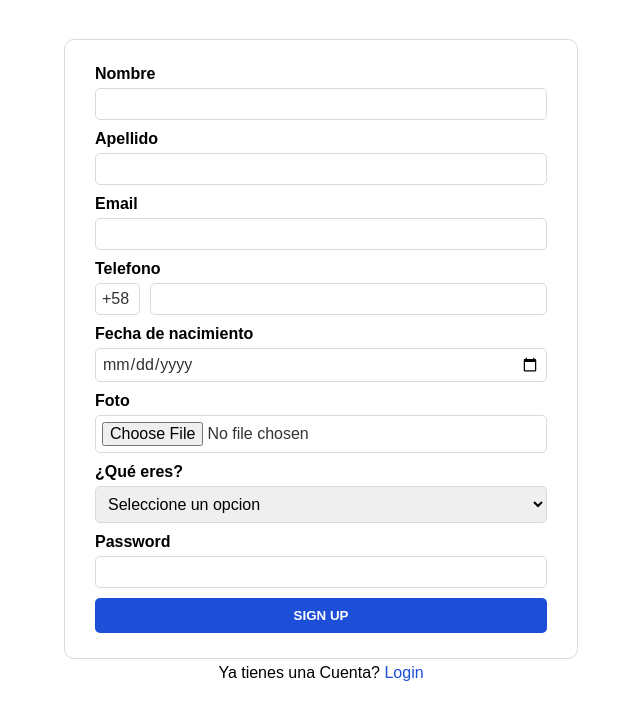
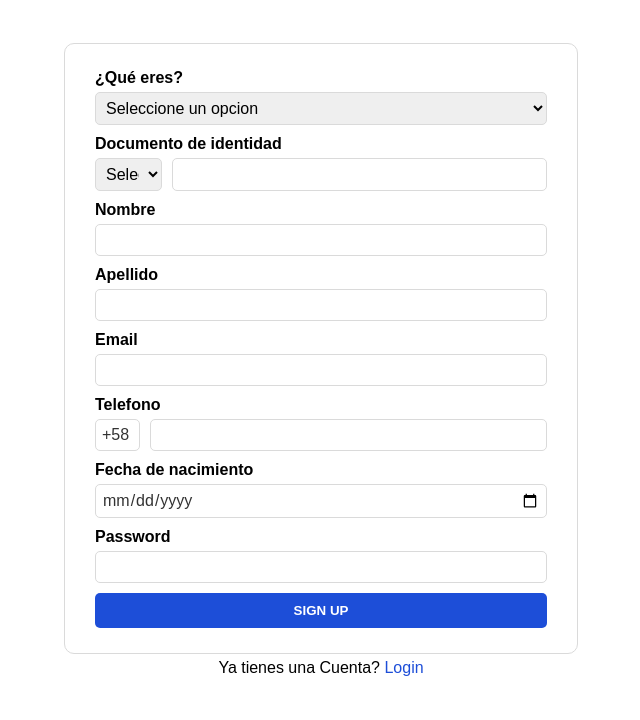
Before and after one commit to Jesus1103LG/pelishop-php, a PHP site: template src/Views/Landing/register.php in a window 1280 px wide. Shown: the part 80-800 px from the top of the page, without its empty margins (319-959 px from the left). Run offline with PHP 8.4, Linux system fonts and the light colour scheme; the template is opened without the code that fills it, so the values that code supplies are empty; some libraries are stand-ins or nearby versions.

Commit message:
edit: form sign up and style

```diff
--- a/src/Views/Landing/register.php
+++ b/src/Views/Landing/register.php
@@ -4,23 +4,45 @@
 <div class="content">
     <form id="form" method="POST" action="">
         <div class="form-div">
-            <label for="">Nombre</label>
-            <input id="nombre-signup" type="text" required />
+            <label for="rol">¿Qué eres?</label>
+            <select name="rol" id="rol" required>
+                <option value="" disabled selected>Seleccione un opcion</option>
+                <option value="2">Cliente</option>
+                <option value="3">Empresa</option>
+            </select>
         </div>
         <div class="form-div">
-            <label for="">Apellido</label>
-            <input id="apellido-signup" type="text" required />
+            <label for="tipo-doc cedula">Documento de identidad</label>
+            <div class="identidad">
+                <select name="tipo-doc" id="tipo-doc" required>
+                    <option value="" disabled selected>Seleccione un opcion</option>
+                    <option value="V">V</option>
+                    <option value="E">E</option>
+                    <option value="J">J</option>
+                    <option value="G">G</option>
+                </select>
+                <input name="cedula" id="cedula" type="text" required />
+            </div>
         </div>
         <div class="form-div">
-            <label for="">Email</label>
-            <input id="email-signup" type="email" required />
+            <label for="nombre">Nombre</label>
+            <input name="nombre" id="nombre" type="text" required />
         </div>
         <div class="form-div">
-            <label for="">Telefono</label>
+            <label for="apellido">Apellido</label>
+            <input name="apellido" id="apellido" type="text" required />
+        </div>
+        <div class="form-div">
+            <label for="email">Email</label>
+            <input name="email" id="email" type="email" required />
+        </div>
+        <div class="form-div">
+            <label for="telefono">Telefono</label>
             <div id="form-div-tlf">
                 <input class="code" type="text" required readonly value="+58" />
                 <input
-                    id="telefono-signup"
+                    name="telefono"
+                    id="telefono"
                     type="number"
                     required
                     max="9999999999"
@@ -28,26 +50,15 @@
             </div>
         </div>
         <div class="form-div">
-            <label for="">Fecha de nacimiento</label>
-            <input id="fechaNc-signup" type="date" required />
+            <label for="fechaNc">Fecha de nacimiento</label>
+            <input name="fechaNc" id="fechaNc" type="date" required />
         </div>
+
         <div class="form-div">
-            <label for="">Foto</label>
-            <input id="foto-signup" type="file" required />
+            <label for="password">Password</label>
+            <input name="password" id="password" type="password" required minlength="8" />
         </div>
-        <div class="form-div">
-            <label for="">¿Qué eres?</label>
-            <select name="rol" id="rol" required>
-                <option value="" disabled selected>Seleccione un opcion</option>
-                <option value="2">Cliente</option>
-                <option value="3">Empresa</option>
-            </select>
-        </div>
-        <div class="form-div">
-            <label for="">Password</label>
-            <input id="password-signup" type="password" required minlength="8" />
-        </div>
-        <button id="btn-signup">SIGN UP</button>
+        <button id="btn">SIGN UP</button>
     </form>
     <p>Ya tienes una Cuenta? <a href="login.html">Login</a></p>
 </div>
--- a/src/public/css/signup.css
+++ b/src/public/css/signup.css
@@ -77,13 +77,26 @@ form {
 .form-div select {
   font-size: 16px;
   border: 1px solid #dadada;
-  padding: 8px;
+  padding: 6px;
   border-radius: 5px;
 }
 
 .form-div select:focus {
   outline: none;
   border: 1px solid #717171;
+}
+
+.form-div .identidad {
+  display: flex;
+  gap: 10px;
+}
+
+#tipo-doc {
+  width: 15%;
+}
+
+#cedula {
+  width: 85%;
 }
 
 .content p a {
```
